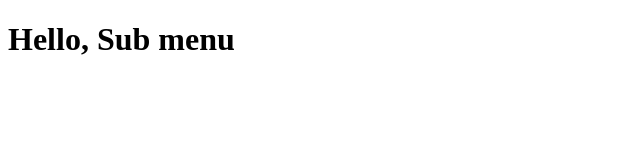
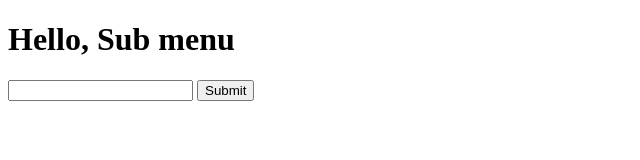
Before and after one commit to kuni-92/axum-examples, a plain HTML site: page src/resources/sub.html in a window 1280 px wide. Shown: the whole page, without its empty margins (0-640 px from the left). Drawn offline with Linux system fonts and the light colour scheme.

Commit message:
add input form

```diff
--- a/src/resources/sub.html
+++ b/src/resources/sub.html
@@ -8,5 +8,11 @@
 </head>
 <body>
     <H1>Hello, Sub menu</H1>
+    <div>
+        <form method="post" action="/sub">
+            <input type="text">
+            <input type="submit" value="Submit">
+        </form>
+    </div>
 </body>
 </html>
```
